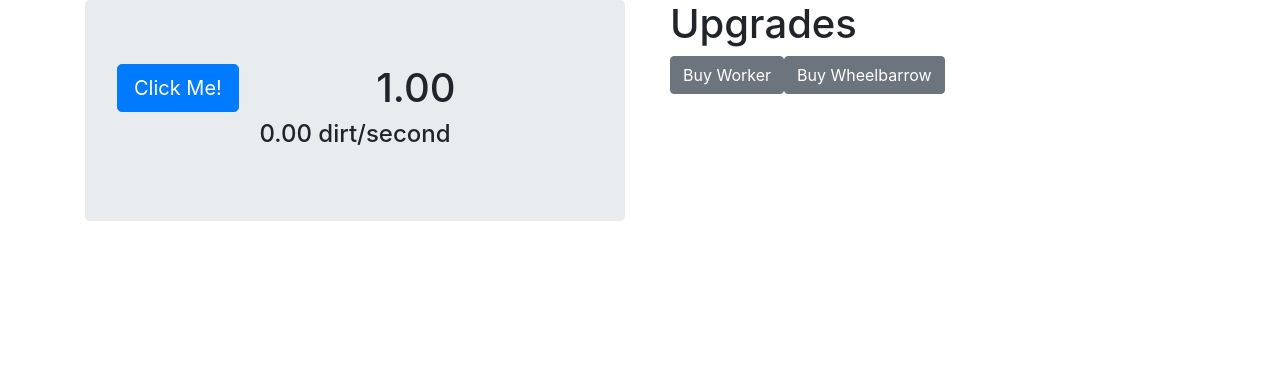
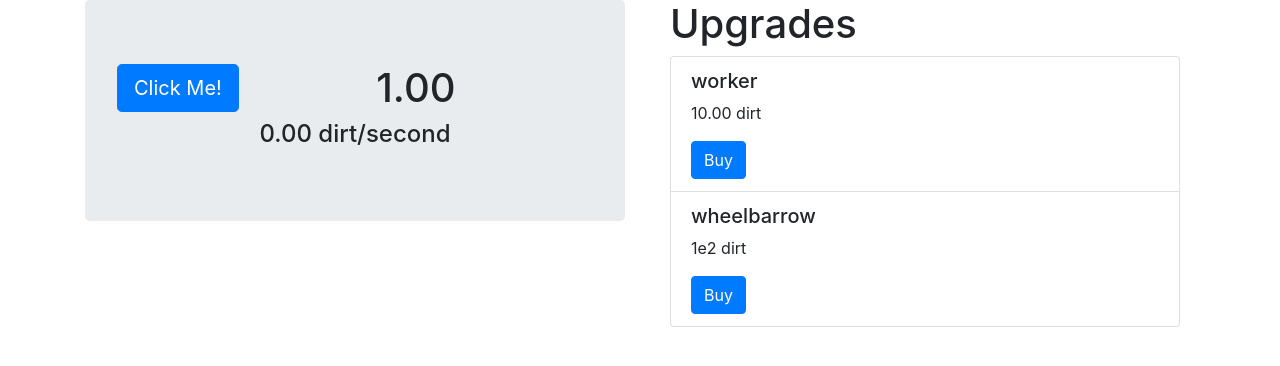
Before and after one commit to garritfra/idleExcavator, a React app: page / in a window 1280 px wide. Shown: the top 366 px of the page. Built offline with nearby package versions, Linux system fonts and the light colour scheme.

Commit message:
add proper upgrade cards

```diff
--- a/src/app/App.js
+++ b/src/app/App.js
@@ -9,7 +9,6 @@ export default class App extends Component {
     this.props = props;
     this.d1 = new BigDouble(1, 0);
     this.state = { dirt: new BigDouble(2, 0) };
-    console.log(this.state);
   }
 
   handleClick() {
--- a/src/app/game/Game.js
+++ b/src/app/game/Game.js
@@ -10,10 +10,10 @@ export default class Game {
     this.clickerPercentage = 1.0;
     this.tickRate = tickRate;
     this.tick = this.tick.bind(this);
-    this.upgradesList = {
-      worker: new AutoUpgrade(new BigDouble(1,1), 0.1),
-      wheelbarrow: new AutoUpgrade(new BigDouble(1,2), 0.5)
-    };
+    this.upgradesList = [
+      new AutoUpgrade("worker", new BigDouble(1, 1), 0.1),
+      new AutoUpgrade("wheelbarrow", new BigDouble(1, 2), 0.5)
+    ];
   }
 
   static getInstance() {
@@ -21,6 +21,10 @@ export default class Game {
       instance = new this(100);
     }
     return instance;
+  }
+
+  getUpgradeList() {
+    return this.upgradesList;
   }
 
   getTickRate() {
@@ -44,8 +48,7 @@ export default class Game {
   }
 
   applyAutoUpgrade(upgrade) {
-    if ( this.dirt.subtract(upgrade.getCost()) )
-    {
+    if (this.dirt.subtract(upgrade.cost)) {
       upgrade.buy();
       this.autoPercentage += upgrade.getPercentage();
     }
--- a/src/app/game/upgradesComponent/UpgradesListComponent.js
+++ b/src/app/game/upgradesComponent/UpgradesListComponent.js
@@ -1,6 +1,7 @@
 import React, { Component } from "react";
 import { Container, Button } from "reactstrap";
 import Game from "../Game";
+import UpgradeComponent from "./upgradeComponent/UpgradeComponent";
 
 export default class UpgradesListComponent extends Component {
   handleClick(worker) {
@@ -8,11 +9,16 @@ export default class UpgradesListComponent extends Component {
   }
 
   render() {
+    const upgradeComponents = Game.getInstance()
+      .getUpgradeList()
+      .map(upgrade => {
+        return <UpgradeComponent upgrade={upgrade} />;
+      });
+
     return (
       <Container>
         <h1>Upgrades</h1>
-        <Button onClick={() => this.handleClick(Game.getInstance().upgradesList.worker)}>Buy Worker</Button>
-        <Button onClick={() => this.handleClick(Game.getInstance().upgradesList.wheelbarrow)}>Buy Wheelbarrow</Button>
+        <div>{upgradeComponents}</div>
       </Container>
     );
   }
--- /dev/null
+++ b/src/app/game/upgradesComponent/upgradeComponent/UpgradeComponent.js
@@ -0,0 +1,35 @@
+import React, { Component } from "react";
+import Game from "../../Game";
+import {
+  ListGroupItem,
+  ListGroupItemHeading,
+  ListGroupItemText,
+  Button
+} from "reactstrap";
+
+export default class UpgradeComponent extends Component {
+  constructor(props) {
+    super(props);
+    this.props = props;
+    this.upgrade = this.props.upgrade;
+  }
+
+  handleBuy() {
+    Game.getInstance().applyAutoUpgrade(this.upgrade);
+    this.forceUpdate();
+  }
+
+  render() {
+    return (
+      <ListGroupItem>
+        <ListGroupItemHeading>{this.props.upgrade.name}</ListGroupItemHeading>
+        <ListGroupItemText>
+          {this.upgrade.cost.toString()} dirt
+        </ListGroupItemText>
+        <Button color="primary" onClick={this.handleBuy.bind(this)}>
+          Buy
+        </Button>
+      </ListGroupItem>
+    );
+  }
+}
--- a/src/model/BaseUpgrade.js
+++ b/src/model/BaseUpgrade.js
@@ -1,17 +1,13 @@
 export default class BaseUpgrade {
-  constructor(cost) {
+  constructor(name, cost) {
+    this.name = name;
     this.cost = cost;
     this.bought = false;
     this.amountBought = 0;
   }
 
-  getCost() {
-    return this.cost;
-  }
-
   buy() {
     this.cost.times(1.5);
-    console.log(this.cost);
     this.amountBought++;
   }
 }
```
Also changed, not shown: src/model/AutoUpgrade.js (+3 -4 lines).
